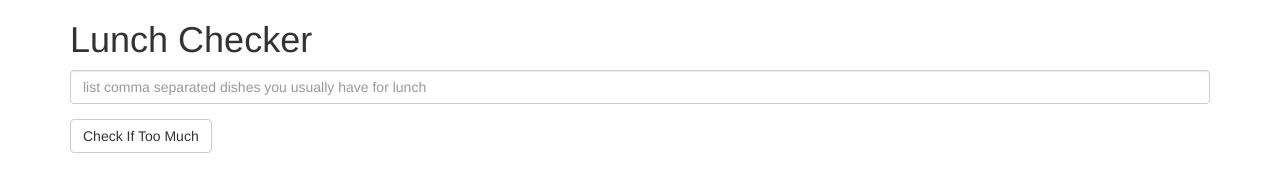
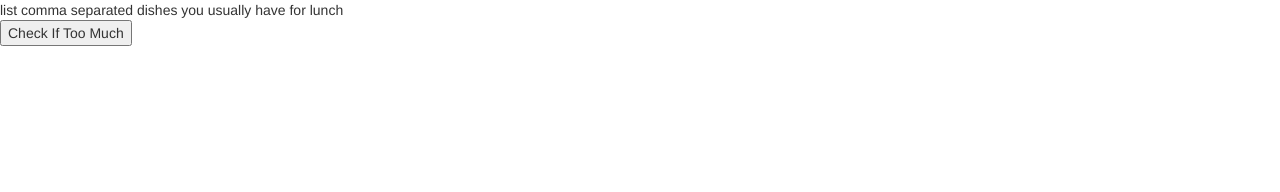
Before and after one commit to sssohoni/module1-solution, a plain HTML site: page assignment1/index.html in a window 1280 px wide. Drawn offline with nearby package versions, Linux system fonts and the light colour scheme.

Commit message:
Update index.html

```diff
--- a/assignment1/index.html
+++ b/assignment1/index.html
@@ -8,22 +8,14 @@
       .message { font-size: 1.3em; font-weight: bold; }
     </style>
   </head>
-<body>
-   <div class="container">
-     <h1>Lunch Checker</h1>
-
-         <div class="form-group">
-             <input id="lunch-menu" type="text"
-             placeholder="list comma separated dishes you usually have for lunch"
-             class="form-control">
-         </div>
-         <div class="form-group">
-             <button class="btn btn-default">Check If Too Much</button>
-         </div>
-         <div class="form-group message">
-           <!-- Your message can go here. -->
-         </div>
+<script src="angular.min.js"></script>
+<body ng-app="LunchCheck">
+   <div ng-controller="LunchCheckController">
+      list comma separated dishes you usually have for lunch<br>
+     <div>
+        <button ng-click="CheckMenu()">Check If Too Much</button>
+       <br>
+      </div>
    </div>
-
 </body>
 </html>
```
